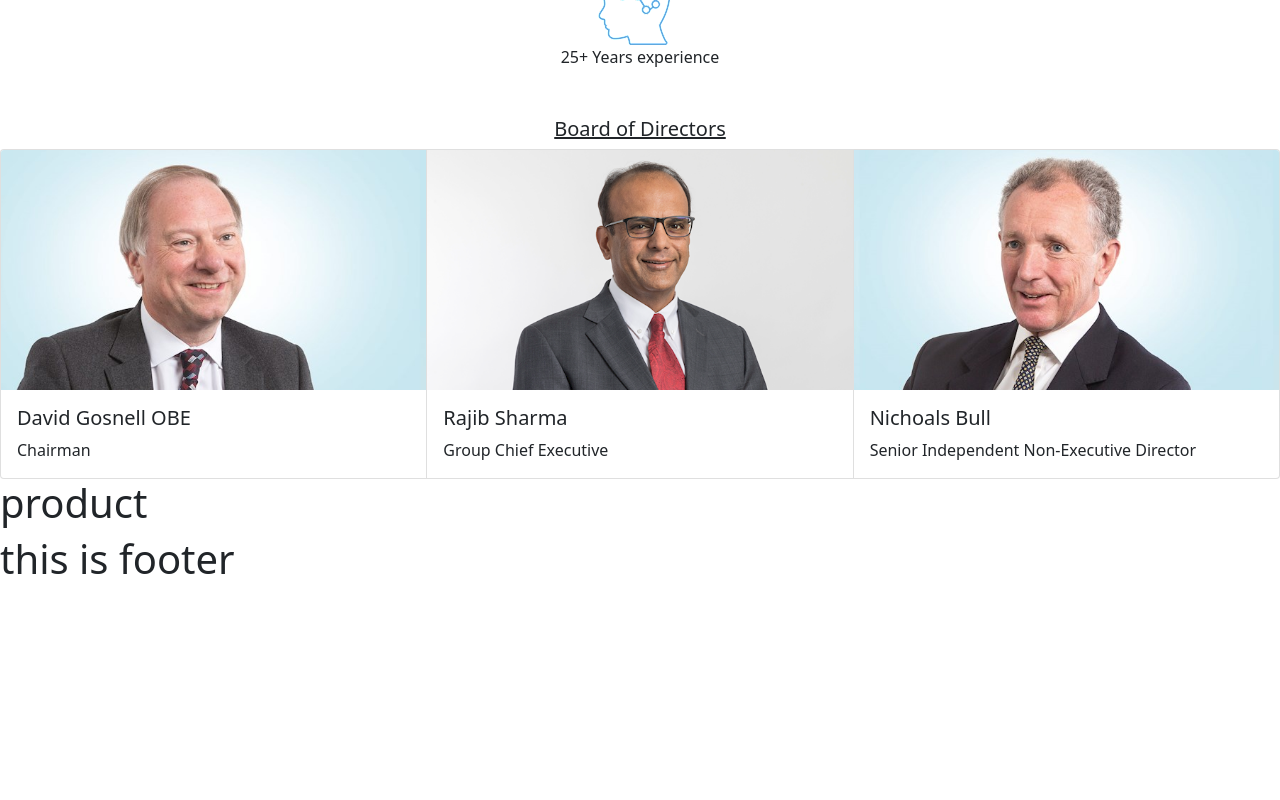
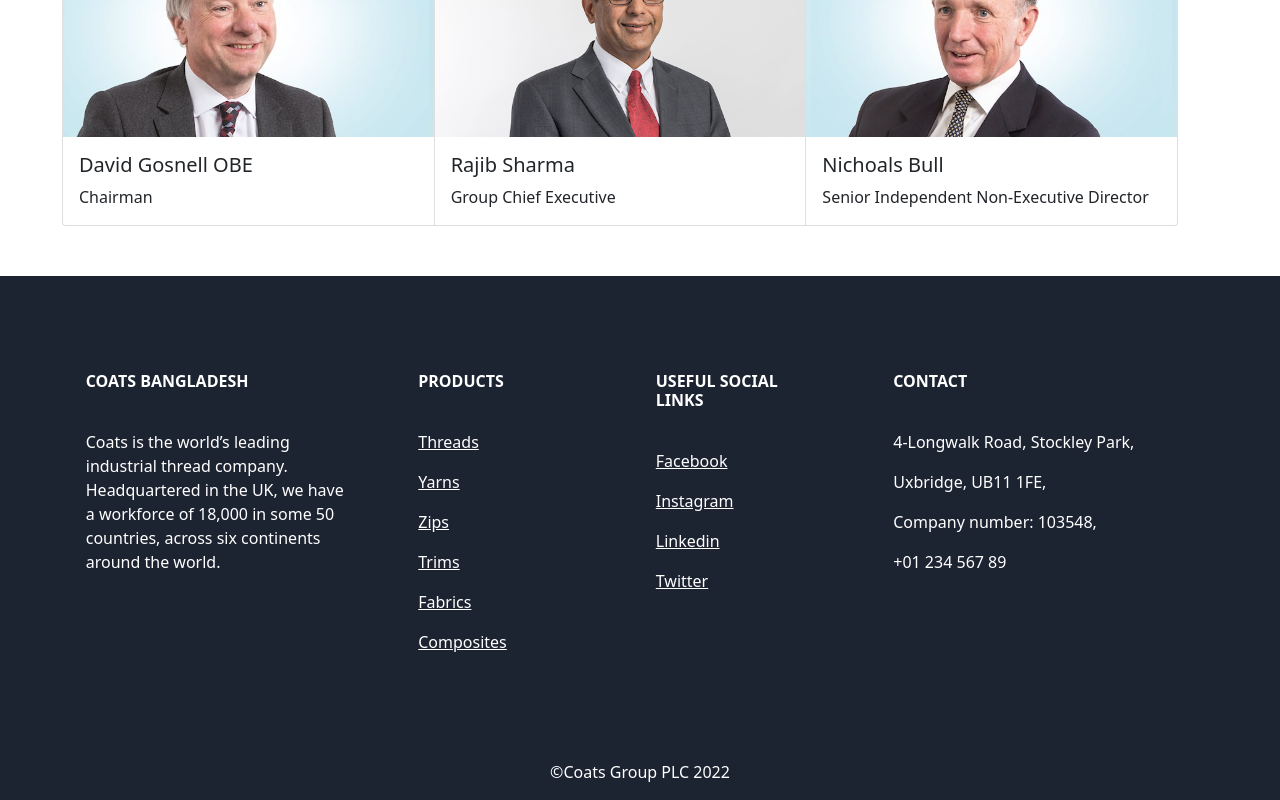
Before and after one commit to Emon5419/CoatsBd-Client, a React (Create React App) app: page / in a window 1280 px wide. Shown: the part 1113-1913 px from the top of the page. Before the commit the page ends 1704 px from the top, so only its background shows below. Built offline with nearby package versions, Linux system fonts and the light colour scheme; the HTML template or start-up script is replaced by a standard one.

Commit message:
Responsive Footer init

```diff
--- a/public/index.html
+++ b/public/index.html
@@ -24,7 +24,7 @@
       work correctly both with client-side routing and a non-root public URL.
       Learn how to configure a non-root public URL by running `npm run build`.
     -->
-    <title>CoatsBD</title>
+    <title>Coats</title>
   </head>
   <body>
     <noscript>You need to enable JavaScript to run this app.</noscript>
--- a/src/pages/ExtraSectionOne/ExtraSectionOne.css
+++ b/src/pages/ExtraSectionOne/ExtraSectionOne.css
@@ -2,3 +2,8 @@
    display: flex;
    font-weight: 500;
 }
+@media only screen and (min-width: 577px) and (max-width: 992px) {
+   .main-container {
+   margin-left: 5px;
+   }
+}
--- a/src/pages/ExtraSectionOne/ExtraSectionOne.js
+++ b/src/pages/ExtraSectionOne/ExtraSectionOne.js
@@ -6,12 +6,12 @@
 
 const ExtraSectionOne = () => {
    return (
-      <div className='mt-5 text-center'>
-         <p>The world’s leading Industrial Thread Company</p>
-         <div className='div-conatnier w-50 mx-auto mt-5'>
+      <div className=' mt-5 text-center'>
+         <p>The world's leading Industrial Thread Company</p>
+         <div className='main-container w-50 mx-auto mt-5'>
             <div className='ms-auto text-center'>
                <img src={icon1} alt="" />
-               <p>1,000+ Customars</p>
+               <p>1,000+ Customers</p>
             </div>
             <div className='ms-auto  text-center'>
                <img src={icon2} alt="" />
--- a/src/pages/ExtraSectionTwo/ExtraSectionTwo.css
+++ b/src/pages/ExtraSectionTwo/ExtraSectionTwo.css
@@ -1,12 +1,6 @@
 .container{
    margin: 50px;
 }
-
-
-
-
-
-
 /* Responsive Part:  */
 
 @media only screen and (min-width: 577px) and (max-width: 992px) {
--- a/src/pages/ExtraSectionTwo/ExtraSectionTwo.js
+++ b/src/pages/ExtraSectionTwo/ExtraSectionTwo.js
@@ -8,7 +8,7 @@
    return (
       <div className='mt-5'>
          <h5 className='text-center underline'><u>Board of Directors</u></h5>
-         <CardGroup className='contanier'>
+         <CardGroup className='container'>
 
             <Card>
                <Card.Img variant="top" src={name1} />
--- a/src/pages/Home/Home.js
+++ b/src/pages/Home/Home.js
@@ -1,7 +1,6 @@
 import React from 'react';
 import ExtraSectionOne from '../ExtraSectionOne/ExtraSectionOne';
 import ExtraSectionTwo from '../ExtraSectionTwo/ExtraSectionTwo';
-import Product from '../Product/Product';
 import Banner from '../shared/Banner/Banner';
 import Footer from '../shared/Footer/Footer';
 
@@ -11,7 +10,6 @@
          <Banner></Banner>
          <ExtraSectionOne></ExtraSectionOne>
          <ExtraSectionTwo />
-         <Product></Product>
          <Footer></Footer>
       </div>
    );
--- a/src/pages/shared/Footer/Footer.css
+++ b/src/pages/shared/Footer/Footer.css
@@ -0,0 +1,3 @@
+.container{
+   width: 100%;
+}
--- a/src/pages/shared/Footer/Footer.js
+++ b/src/pages/shared/Footer/Footer.js
@@ -1,9 +1,95 @@
 import React from 'react';
+import './Footer.css';
+
 
 const Footer = () => {
    return (
-      <div>
-         <h1>this is footer</h1>
+      <div className="">
+
+         <footer
+            className="text-center text-lg-start text-white"
+            style={{ backgroundColor: '#1c2331' }}
+         >
+            <section
+               className="d-flex justify-content-between p-4"
+               style={{ backgroundColor: '#1c2331' }}
+            >
+            </section>
+
+            <section className="">
+               <div className="container text-center text-md-start mt-5">
+                  <div className="row mt-3">
+                     <div className="col-md-3 col-lg-4 col-xl-3 mx-auto mb-4">
+                        <h6 className="text-uppercase fw-bold">Coats Bangladesh</h6>
+                        <hr
+                           className="mb-4 mt-0 d-inline-block mx-auto"
+                        />
+                        <p>
+                           Coats is the world’s leading industrial thread company. Headquartered in the UK, we have a workforce of 18,000 in some 50 countries, across six continents around the world.
+                        </p>
+                     </div>
+                     <div className="col-md-2 col-lg-2 col-xl-2 mx-auto mb-4">
+                        <h6 className="text-uppercase fw-bold">Products</h6>
+                        <hr
+                           className="mb-4 mt-0 d-inline-block mx-auto"
+                        />
+                        <p>
+                           <a href="https://www.coats.com/en/Products?type=Threads" className="text-white">Threads</a>
+                        </p>
+                        <p>
+                           <a href="https://www.coats.com/en/Products?type=Yarns" className="text-white">Yarns</a>
+                        </p>
+                        <p>
+                           <a href="https://www.coats.com/en/Products?type=Zips" className="text-white">Zips</a>
+                        </p>
+                        <p>
+                           <a href="https://www.coats.com/en/Products?type=Trims" className="text-white">Trims</a>
+                        </p>
+                        <p>
+                           <a href="https://www.coats.com/en/Products?type=Fabrics" className="text-white">Fabrics</a>
+                        </p>
+                        <p>
+                           <a href="https://www.coats.com/en/Products?type=Composites" className="text-white">Composites</a>
+                        </p>
+                     </div>
+                     <div className="col-md-3 col-lg-2 col-xl-2 mx-auto mb-4">
+                        <h6 className="text-uppercase fw-bold">Useful Social links</h6>
+                        <hr
+                           className="mb-4 mt-0 d-inline-block mx-auto"
+                        />
+                        <p>
+                           <a href="https://www.facebook.com/coats" className="text-white">Facebook</a>
+                        </p>
+                        <p>
+                           <a href="https://www.instagram.com/coats_group/" className="text-white">Instagram</a>
+                        </p>
+                        <p>
+                           <a href="https://www.linkedin.com/company/coats/mycompany/verification/" className="text-white">Linkedin</a>
+                        </p>
+                        <p>
+                           <a href="https://twitter.com/CoatsGroup" className="text-white">Twitter</a>
+                        </p>
+                     </div>
+                     <div className="col-md-4 col-lg-3 col-xl-3 mx-auto mb-md-0 mb-4">
+                        <h6 className="text-uppercase fw-bold">Contact</h6>
+                        <hr
+                           className="mb-4 mt-0 d-inline-block mx-auto"
+                        />
+                        <p>4-Longwalk Road, Stockley Park,</p>
+                        <p>Uxbridge, UB11 1FE,</p>
+                        <p>Company number: 103548,</p>
+                        <p>+01 234 567 89</p>
+                     </div>
+                  </div>
+               </div>
+            </section>
+
+            <div
+               className="text-center p-3"
+            >
+               ©Coats Group PLC 2022
+            </div>
+         </footer>
       </div>
    );
 };
```
